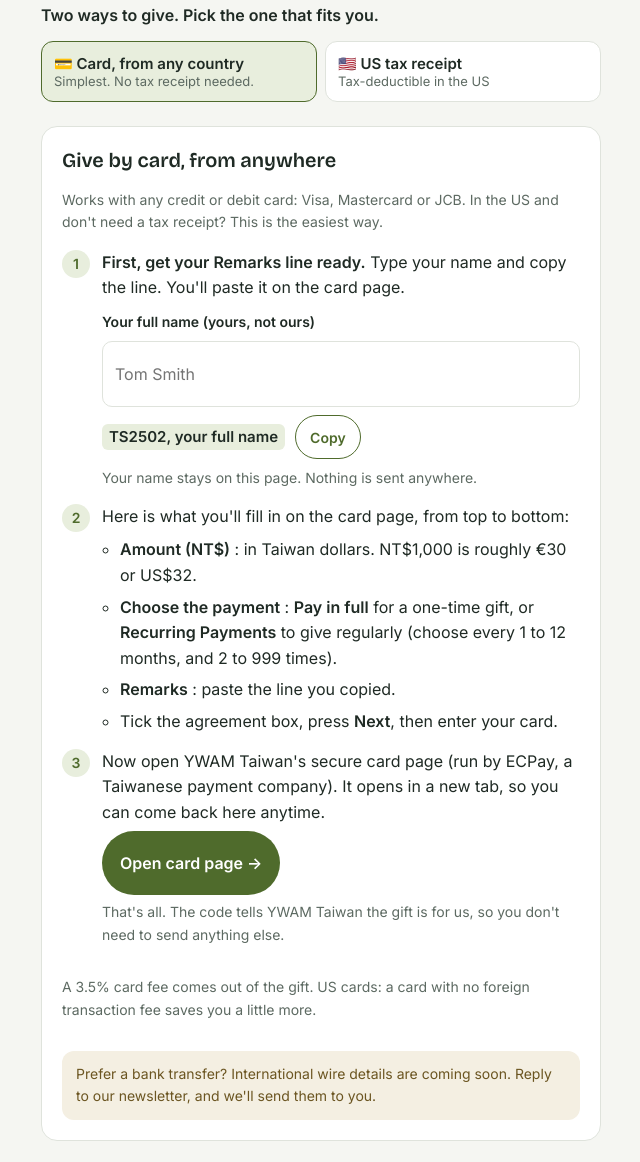
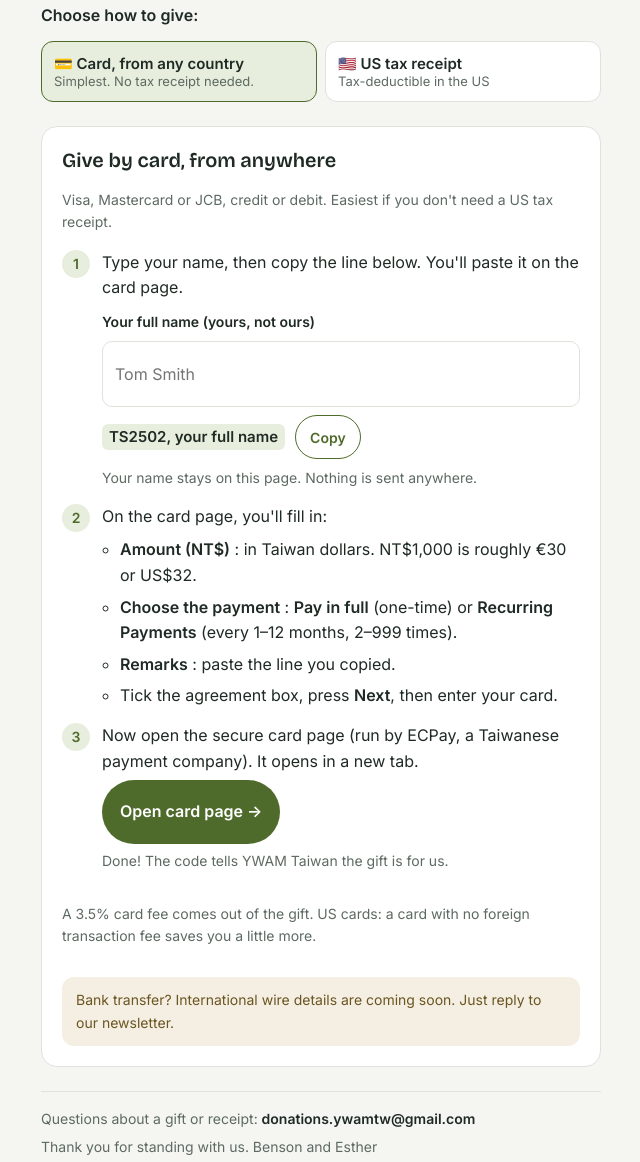
Before and after one commit to benson8780101-dev/benson8780101-dev.github.io, a plain HTML site: page give/index.html in a window 1280 px wide. Shown: the part 753-1915 px from the top of the page, without its empty margins (319-959 px from the left). Drawn offline with nearby package versions, Linux system fonts and the light colour scheme.

Commit message:
Give page: tighten English step text
Co-Authored-By: Claude Opus 5.5 <noreply@anthropic.com>
Claude-Session: https://claude.ai/code/session_01SkZ5CGpwWQv79VzTHR1SjV

```diff
--- a/give/index.html
+++ b/give/index.html
@@ -120,7 +120,7 @@ html[lang="zh-Hant"] [data-l="zh"]{display:revert}
     <span class="hint"><span data-l="en">Without this code, your gift goes to YWAM Taiwan's general fund instead of to us.</span><span data-l="zh">沒寫代碼的話，奉獻會變成差會的一般經費，不會轉給我們。</span></span>
   </section>
 
-  <p class="choose"><span data-l="en">Two ways to give. Pick the one that fits you.</span><span data-l="zh">兩種奉獻方式，選適合你的就好。</span></p>
+  <p class="choose"><span data-l="en">Choose how to give:</span><span data-l="zh">兩種奉獻方式，選適合你的就好。</span></p>
   <div class="tabs" role="tablist" aria-label="How would you like to give?">
     <button role="tab" id="t-int" aria-selected="true" aria-controls="p-int">💳 <span data-l="en">Card, from any country</span><span data-l="zh">刷卡（任何國家）</span><small><span data-l="en">Simplest. No tax receipt needed.</span><span data-l="zh">最簡單，不需要抵稅收據</span></small></button>
     <button role="tab" id="t-us" aria-selected="false" aria-controls="p-us">🇺🇸 <span data-l="en">US tax receipt</span><span data-l="zh">需要美國抵稅收據</span><small><span data-l="en">Tax-deductible in the US</span><span data-l="zh">可以在美國抵稅</span></small></button>
@@ -128,9 +128,9 @@ html[lang="zh-Hant"] [data-l="zh"]{display:revert}
 
   <section class="panel" role="tabpanel" id="p-int" aria-labelledby="t-int">
     <h2><span data-l="en">Give by card, from anywhere</span><span data-l="zh">刷卡奉獻（任何國家都可以）</span></h2>
-    <p class="note" style="margin:0"><span data-l="en">Works with any credit or debit card: Visa, Mastercard or JCB. In the US and don't need a tax receipt? This is the easiest way.</span><span data-l="zh">信用卡、簽帳金融卡都可以（Visa、Mastercard、JCB）。在美國、但不需要抵稅收據的朋友，用這個方法最簡單。</span></p>
+    <p class="note" style="margin:0"><span data-l="en">Visa, Mastercard or JCB, credit or debit. Easiest if you don't need a US tax receipt.</span><span data-l="zh">信用卡、簽帳金融卡都可以（Visa、Mastercard、JCB）。在美國、但不需要抵稅收據的朋友，用這個方法最簡單。</span></p>
     <ol class="steps">
-      <li><div><span data-l="en"><span class="k">First, get your Remarks line ready.</span> Type your name and copy the line. You'll paste it on the card page.</span><span data-l="zh"><span class="k">先準備好備註文字。</span>輸入你的名字，再複製這一行，等一下貼到刷卡頁面。</span>
+      <li><div><span data-l="en">Type your name, then copy the line below. You'll paste it on the card page.</span><span data-l="zh"><span class="k">先準備好備註文字。</span>輸入你的名字，再複製這一行，等一下貼到刷卡頁面。</span>
         <div class="namebox">
           <label for="donorName"><span data-l="en">Your full name (yours, not ours)</span><span data-l="zh">你的全名（你自己的，不是我們的）</span></label>
           <input id="donorName" type="text" autocomplete="name" maxlength="80" placeholder="Tom Smith">
@@ -138,29 +138,29 @@ html[lang="zh-Hant"] [data-l="zh"]{display:revert}
           <button class="copy2" id="copyRem"><span data-l="en">Copy</span><span data-l="zh">複製</span></button></div>
           <span class="note"><span data-l="en">Your name stays on this page. Nothing is sent anywhere.</span><span data-l="zh">名字只留在這個頁面，不會傳到任何地方。</span></span>
         </div></div></li>
-      <li><div><span data-l="en">Here is what you'll fill in on the card page, from top to bottom:</span><span data-l="zh">刷卡頁面要填的欄位，從上到下是：</span>
+      <li><div><span data-l="en">On the card page, you'll fill in:</span><span data-l="zh">刷卡頁面要填的欄位，從上到下是：</span>
         <ul class="fields">
           <li><span class="k">Amount (NT$)</span> <span data-l="en">: in Taiwan dollars. NT$1,000 is roughly €30 or US$32.</span><span data-l="zh">：新台幣，卡片會自動換算。1,000 元大約是 30 歐元或 32 美元。</span></li>
-          <li><span class="k">Choose the payment</span> <span data-l="en">: <span class="k">Pay in full</span> for a one-time gift, or <span class="k">Recurring Payments</span> to give regularly (choose every 1 to 12 months, and 2 to 999 times).</span><span data-l="zh">：單次奉獻選 <span class="k">Pay in full</span>；想固定奉獻選 <span class="k">Recurring Payments</span>（定期定額），再選每 1～12 個月扣一次、總共扣 2～999 次。</span></li>
+          <li><span class="k">Choose the payment</span> <span data-l="en">: <span class="k">Pay in full</span> (one-time) or <span class="k">Recurring Payments</span> (every 1–12 months, 2–999 times).</span><span data-l="zh">：單次奉獻選 <span class="k">Pay in full</span>；想固定奉獻選 <span class="k">Recurring Payments</span>（定期定額），再選每 1～12 個月扣一次、總共扣 2～999 次。</span></li>
           <li><span class="k">Remarks</span> <span data-l="en">: paste the line you copied.</span><span data-l="zh">（備註）：貼上剛剛複製的那一行。</span></li>
           <li><span data-l="en">Tick the agreement box, press <span class="k">Next</span>, then enter your card.</span><span data-l="zh">勾選同意，按 <span class="k">Next</span>，再填卡號。</span></li>
         </ul></div></li>
-      <li><div><span data-l="en">Now open YWAM Taiwan's secure card page (run by ECPay, a Taiwanese payment company). It opens in a new tab, so you can come back here anytime.</span><span data-l="zh">現在打開 YWAM 台灣的刷卡頁面（由台灣金流公司綠界 ECPay 處理）。它會開在新分頁，隨時可以切回這裡看。</span><br>
+      <li><div><span data-l="en">Now open the secure card page (run by ECPay, a Taiwanese payment company). It opens in a new tab.</span><span data-l="zh">現在打開 YWAM 台灣的刷卡頁面（由台灣金流公司綠界 ECPay 處理）。它會開在新分頁，隨時可以切回這裡看。</span><br>
         <a class="btn" href="https://pay.ecpay.com.tw/CreditPayment/ExpressCredit?Enn=e&amp;MerchantID=3200994" target="_blank" rel="noopener"><span data-l="en">Open card page →</span><span data-l="zh">打開刷卡頁面 →</span></a>
-        <div class="note" style="margin-top:6px"><span data-l="en">That's all. The code tells YWAM Taiwan the gift is for us, so you don't need to send anything else.</span><span data-l="zh">這樣就完成了。差會看到代碼就知道是給我們的，不用再另外通知。</span></div></div></li>
+        <div class="note" style="margin-top:6px"><span data-l="en">Done! The code tells YWAM Taiwan the gift is for us.</span><span data-l="zh">這樣就完成了。差會看到代碼就知道是給我們的，不用再另外通知。</span></div></div></li>
     </ol>
     <p class="note"><span data-l="en">A 3.5% card fee comes out of the gift. US cards: a card with no foreign transaction fee saves you a little more.</span><span data-l="zh">國外的卡會從奉獻金額扣 3.5% 手續費。美國朋友用「免國外交易手續費」的卡會更省。</span></p>
-    <div class="soon"><span data-l="en">Prefer a bank transfer? International wire details are coming soon. Reply to our newsletter, and we'll send them to you.</span><span data-l="zh">想用銀行匯款嗎？國際匯款資料還在準備中。回覆我們的代禱信，我們會寄給你。</span></div>
+    <div class="soon"><span data-l="en">Bank transfer? International wire details are coming soon. Just reply to our newsletter.</span><span data-l="zh">想用銀行匯款嗎？國際匯款資料還在準備中。回覆我們的代禱信，我們會寄給你。</span></div>
   </section>
 
   <section class="panel" role="tabpanel" id="p-us" aria-labelledby="t-us" hidden>
     <h2><span data-l="en">Give with a US tax receipt</span><span data-l="zh">需要美國抵稅收據</span></h2>
     <ol class="steps">
-      <li><div><span data-l="en">Open the YWAM Montana giving page. YWAM Montana is a US partner that receives gifts for YWAM Taiwan.</span><span data-l="zh">打開 YWAM Montana 奉獻頁面。YWAM Montana 是在美國幫 YWAM 台灣代收奉獻的夥伴機構。</span><br>
+      <li><div><span data-l="en">Open the giving page of YWAM Montana, a US partner of YWAM Taiwan.</span><span data-l="zh">打開 YWAM Montana 奉獻頁面。YWAM Montana 是在美國幫 YWAM 台灣代收奉獻的夥伴機構。</span><br>
         <a class="btn" href="https://giving.ywammontana.org/support" target="_blank" rel="noopener"><span data-l="en">Open giving page →</span><span data-l="zh">打開奉獻頁面 →</span></a></div></li>
       <li><div><span data-l="en">Under <span class="k">Designated For</span>, choose</span><span data-l="zh">在 <span class="k">Designated For</span> 選</span> <span class="pill">YWAM Taiwan</span></div></li>
       <li><div><span data-l="en">Fill in your details and card or bank account, then press <span class="k">Donate</span>. You can give once or monthly. YWAM Montana emails you a US tax receipt.</span><span data-l="zh">填好你的資料和信用卡或銀行帳戶，按 <span class="k">Donate</span>。可以選單次或每月固定奉獻。YWAM Montana 會寄美國抵稅收據給你。</span></div></li>
-      <li><div><span data-l="en">The US form has no place for our code. So after you give, please send YWAM Taiwan a short email. Without it, they can't tell the gift is for us.</span><span data-l="zh">美國的表單沒有地方寫我們的代碼，所以奉獻完請寄一封短信給 YWAM 台灣。不寄的話，差會不知道這筆奉獻是給我們的。</span>
+      <li><div><span data-l="en">This form has no place for our code, so please email YWAM Taiwan afterward. That way the gift reaches us.</span><span data-l="zh">美國的表單沒有地方寫我們的代碼，所以奉獻完請寄一封短信給 YWAM 台灣。不寄的話，差會不知道這筆奉獻是給我們的。</span>
         <div class="tplbox">
           <div class="tplrow"><span class="k"><span data-l="en">Send to</span><span data-l="zh">寄到</span></span> <span class="mail">donations.ywamtw@gmail.com</span></div>
           <div class="tplrow"><span class="k"><span data-l="en">Copy this email and fill in the blanks:</span><span data-l="zh">複製這封信，填上空白處：</span></span></div>
@@ -173,7 +173,7 @@ Amount: US$ ________
 Date: ________
 Thank you!</pre>
           <button class="copy2" id="copyTpl"><span data-l="en">Copy email</span><span data-l="zh">複製信件內容</span></button>
-          <div class="soon"><span data-l="en"><span class="k">My name</span> means your own name, not ours. <span class="k">TS2502</span> is our staff code and is already filled in.</span><span data-l="zh"><span class="k">My name</span> 填你自己的名字，不是我們的名字。<span class="k">TS2502</span> 是我們的同工代碼，已經幫你寫好了。</span></div>
+          <div class="soon"><span data-l="en">Use your own name for <span class="k">My name</span>. <span class="k">TS2502</span> is already filled in.</span><span data-l="zh"><span class="k">My name</span> 填你自己的名字，不是我們的名字。<span class="k">TS2502</span> 是我們的同工代碼，已經幫你寫好了。</span></div>
         </div></div></li>
     </ol>
   </section>
```
